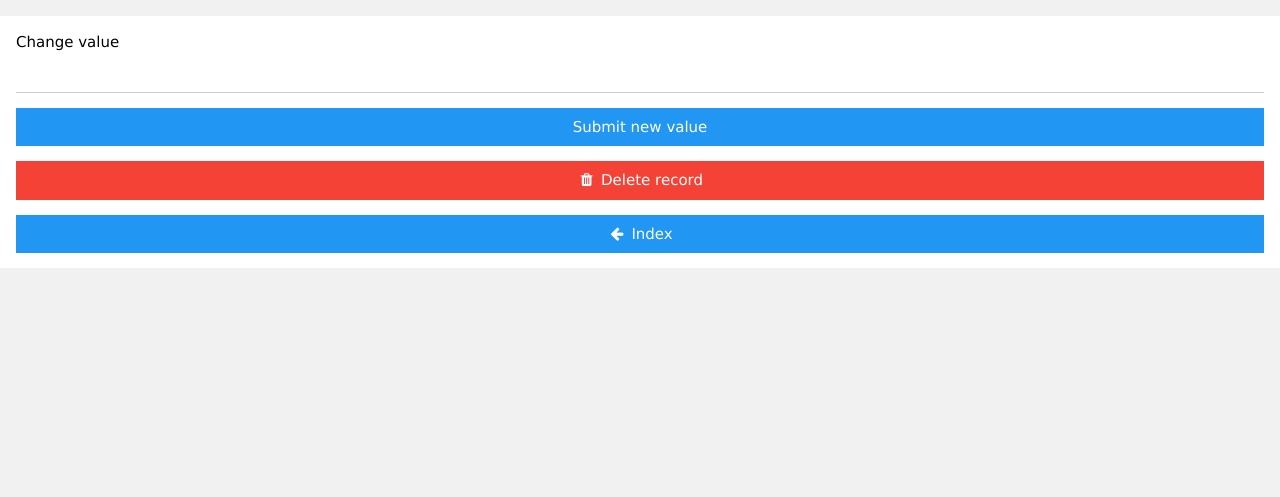
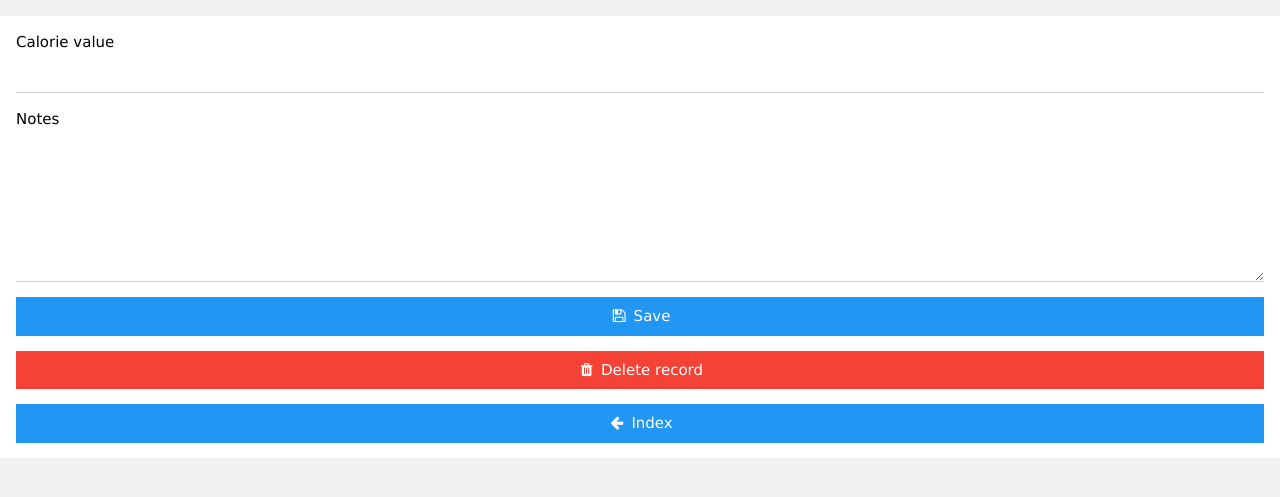
Before and after one commit to dvolk/catfood, a Flask app: template templates/edit.jinja2 in a window 1280 px wide. Shown: the part 54-551 px from the top of the page. Run offline with Flask 2, Linux system fonts and the light colour scheme; the template is opened without the code that fills it, so the values that code supplies are empty.

Commit message:
add notes

```diff
--- a/main.py
+++ b/main.py
@@ -18,6 +18,7 @@ class CalorieRecord(db.Document):
     t = db.IntField()  # MMSS
     e = db.IntField()  # epochtime
     calories = db.IntField()
+    notes = db.StringField()
 
 
 @app.route("/all")
@@ -124,8 +125,11 @@ def edit(record_id):
             "edit.jinja2", title="Cat food", page_title="Edit", record=record
         )
     if flask.request.method == "POST":
-        new_value = flask.request.form.get("new_value")
-        record.calories = int(new_value)
+        print(flask.request.form)
+        new_calories = flask.request.form.get("new_calories")
+        new_notes = flask.request.form.get("new_notes", "").strip()
+        record.calories = int(new_calories)
+        record.notes = new_notes
         record.save()
         return flask.redirect(flask.url_for("edit", record_id=record_id))
 
--- a/templates/edit.jinja2
+++ b/templates/edit.jinja2
@@ -8,10 +8,16 @@
   <div class="w3-container w3-panel w3-white">
     <p>
       <form method="POST">
-        <label>Change value</label>
-        <input class="w3-input" type="textbox" name="new_value" value="{{ record.calories }}"/>
         <p>
-          <button style="width: 100%" class="w3-button w3-blue">Submit new value</button>
+          <label>Calorie value</label>
+          <input class="w3-input" type="textbox" name="new_calories" value="{{ record.calories }}"/>
+        </p>
+        <p>
+          <label>Notes</label>
+          <textarea rows=6 class="w3-input" name="new_notes" value="{{ record.notes }}">{{ record.notes }}</textarea>
+        </p>
+        <p>
+          <button style="width: 100%" class="w3-button w3-blue"><i class="fa fa-fw fa-save"></i> Save</button>
         </p>
       </form>
     </p>
```
